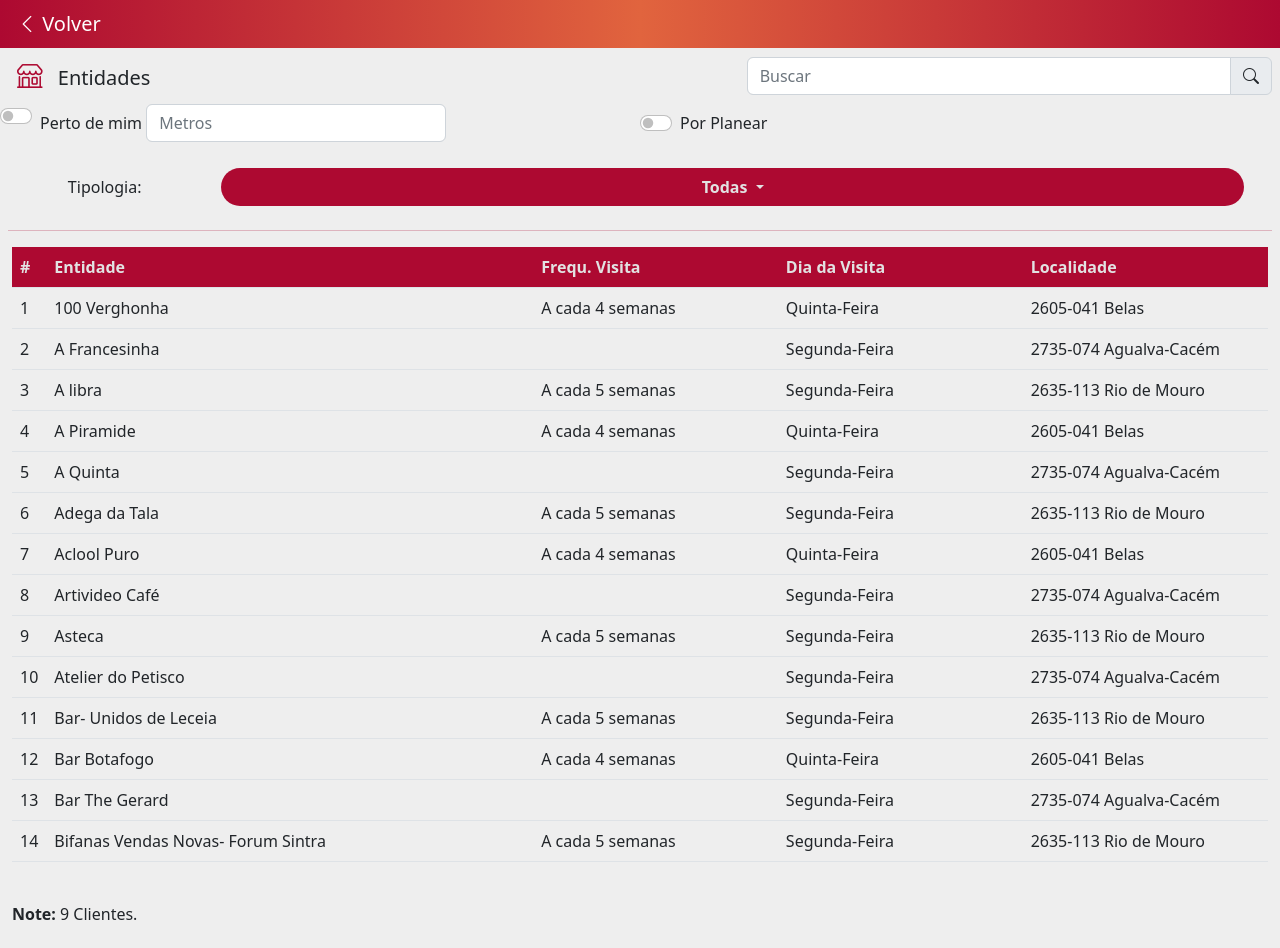
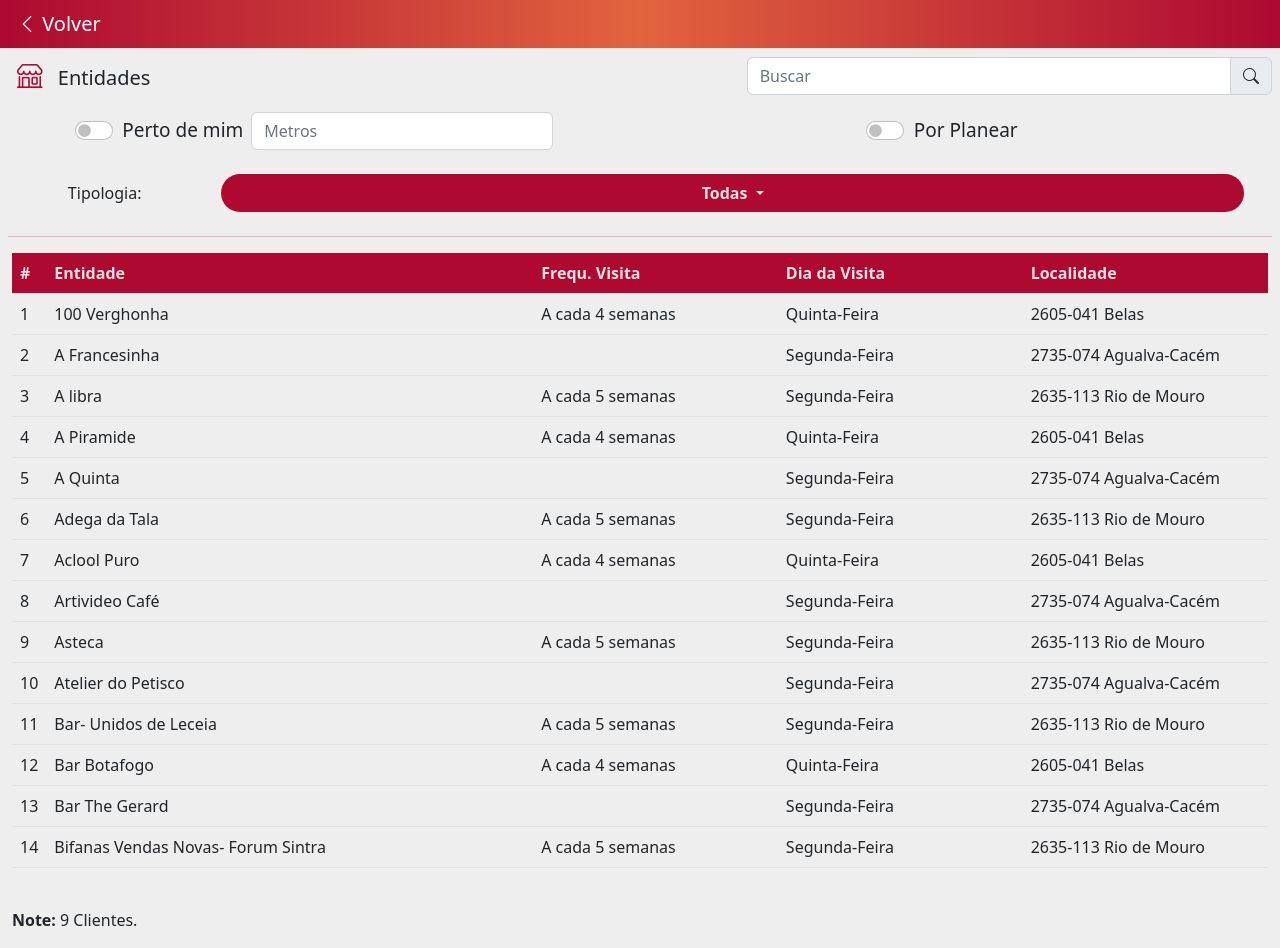
Before and after one commit to juancho108/picos-scc, a website: page pages/entidades.html in a window 1280 px wide. Drawn offline with nearby package versions, Linux system fonts and the light colour scheme.

Commit message:
problemas varios y color de los switchs

```diff
--- a/css/estilos.css
+++ b/css/estilos.css
@@ -143,3 +143,12 @@ body {
   max-height: 90vh;
   overflow: auto;
 }
+
+.form-switch{
+  font-size: 19px;
+}
+
+.form-check-input:checked {
+  background-color: var(--vermelho-geral);
+  border-color: var(--vermelho-geral-hover);
+}
--- a/pages/entidades.html
+++ b/pages/entidades.html
@@ -53,18 +53,20 @@
     <!-- /BARRA DE BUSCA -->
 
     <!-- BARRA DE FILTROS -->
-    <section class="container-fluid row g-0 catalogo-menu-barra-busca justify-content-between align-items-center">
+    <section class="container-fluid row catalogo-menu-barra-busca align-items-center pt-2">
 
-      <div class="col-12 col-sm-6 text-sm-start text-center catalogo-barra-busca">
+      <!-- <div class="col-12 col-sm-6 text-sm-start text-center catalogo-barra-busca"> -->
+      <div class="col-12 col-sm-6 d-flex justify-content-center align-items-center">
           <div class="form-check form-switch py-2 py-sm-0 ">
               <label class="form-check-label" for="flexSwitchCheckChecked">Perto de mim</label>
               <input class="form-check-input" type="checkbox" id="flexSwitchCheckChecked">
-              <input type="text" class="form-control form-metros" placeholder="Metros" aria-label="Busca" aria-describedby="addon-wrapping" />
             </div>
+            <input type="text" class="form-control form-metros ms-2" placeholder="Metros" aria-label="Busca" aria-describedby="addon-wrapping" />
         </div>
 
-      <div class="col-12 col-sm-6 text-sm-start text-center catalogo-barra-busca ">
-        <div class="form-check form-switch py-2 py-sm-0 custom-switch">
+      <!-- <div class="col-12 col-sm-6 text-sm-start text-center catalogo-barra-busca "> -->
+      <div class="col-12 col-sm-6 d-flex justify-content-center align-items-center">
+        <div class="form-check form-switch py-2 py-sm-0">
           <label class="form-check-label" for="flexSwitchCheckChecked">Por Planear</label>
           <input class="form-check-input" type="checkbox" id="flexSwitchCheckChecked">
         </div>
```
